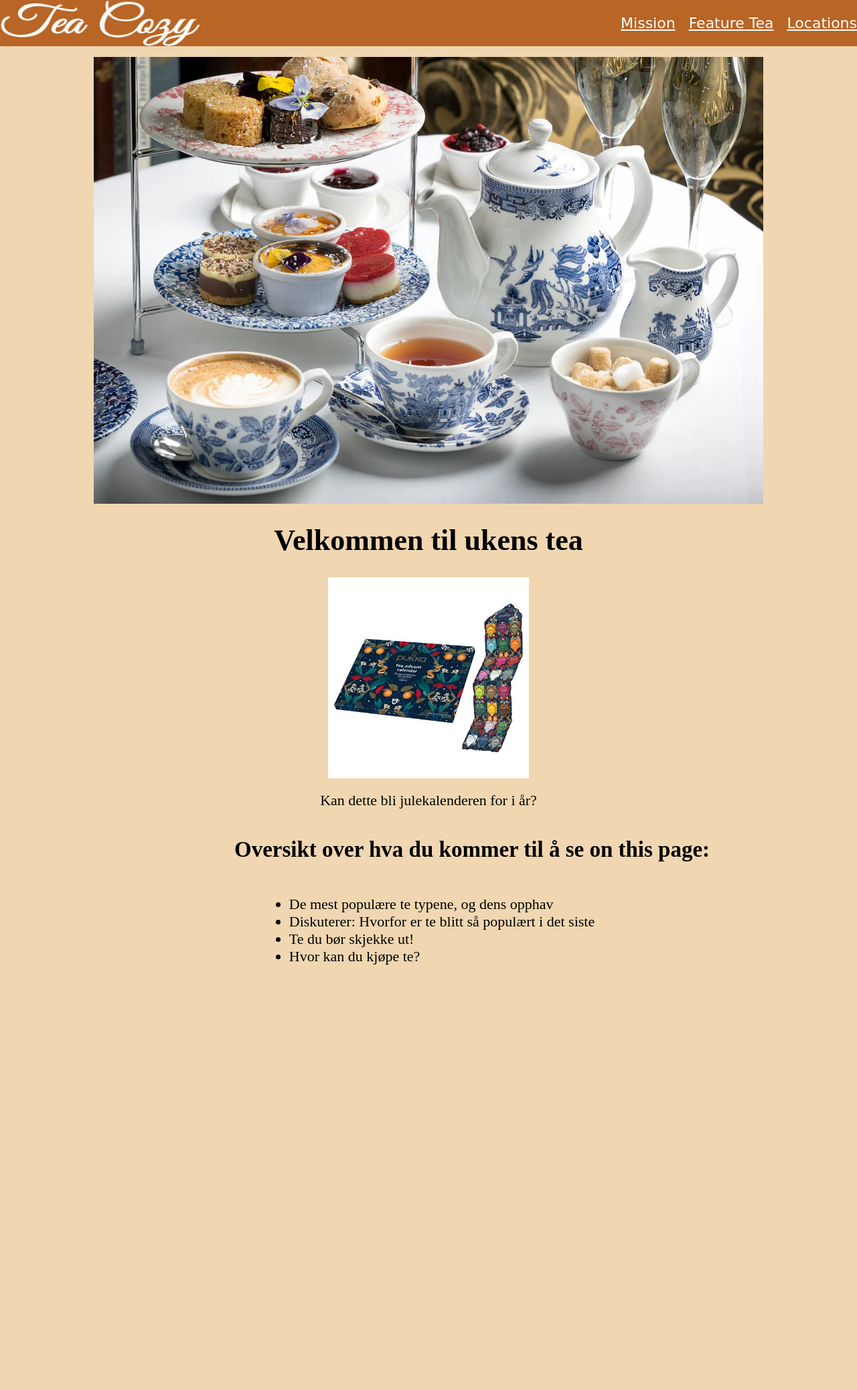
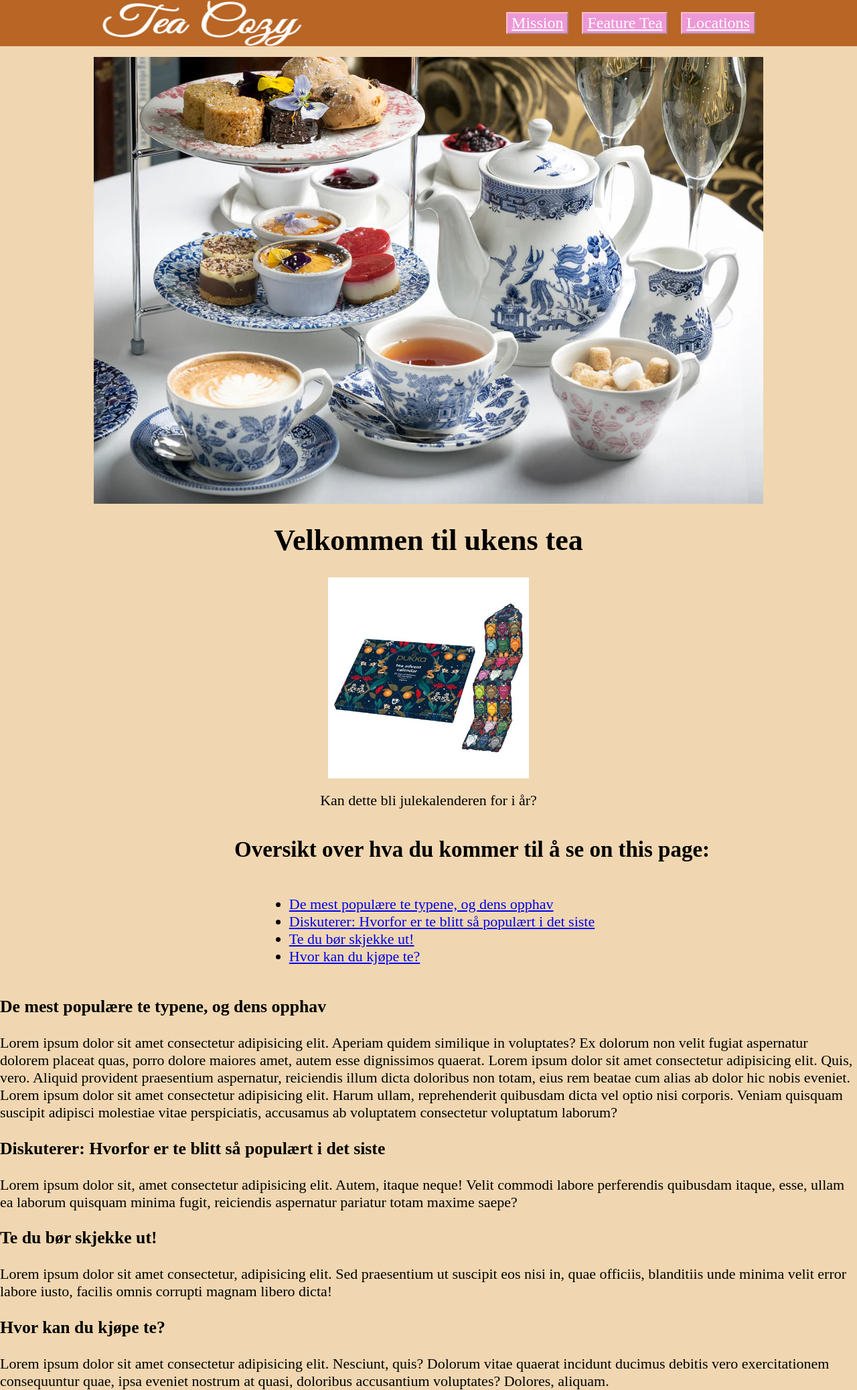
Before and after one commit to annenorenes/annenorenes.github.io, a plain HTML site: page CA/tea party/index.html in a window 1280 px wide. Shown: the whole page at 67% size. Before the commit the page ends 1463 px from the top, so only its background shows below. Drawn offline with Linux system fonts and the light colour scheme.

Commit message:
arbeid 2

```diff
--- a/CA/tea party/index.html
+++ b/CA/tea party/index.html
@@ -9,15 +9,16 @@
 </head>
 
 <body>
+
     <header>
-        <nav>
-        <img src="/CA/tea party/bilder/img-tea-cozy-logo.webp" width="300px" alt="Logo">
+            <nav>
+                <img src="/CA/tea party/bilder/img-tea-cozy-logo.webp" width="300px" alt="Logo">
 
-        <div class="links">
-            <a href="#">Mission</a>
-            <a href="#">Feature Tea</a>
-            <a href="#">Locations</a>
-        </div>
+            <div class="links">
+                <button><a href="misson.html">Mission</a></button>
+                <button><a href="#">Feature Tea</a></button>
+                <button><a href="#">Locations</a></button>
+            </div>
         </nav>
     </header>
 
@@ -44,17 +45,37 @@
         <h2> Oversikt over hva du kommer til å se on this page: </h2>
         <div class="oversikt">
             <ul class="oversikt-liste">
-                <li> De mest populære te typene, og dens opphav </li>
-                <li> Diskuterer: Hvorfor er te blitt så populært i det siste </li>
-                <li> Te du bør skjekke ut!</li>
-                <li> Hvor kan du kjøpe te?</li>
+                <li><a href="#første">De mest populære te typene, og dens opphav</a></li>
+                <li><a href="#andre">Diskuterer: Hvorfor er te blitt så populært i det siste</a></li>
+                <li><a href="#tredje">Te du bør skjekke ut!</a></li>
+                <li><a href="#fjerde">Hvor kan du kjøpe te?</a></li>
             </ul>
+        </div>
 
 
+        <article>
+            <div id="første">
+                <h3> De mest populære te typene, og dens opphav</h3>
+                    <p> Lorem ipsum dolor sit amet consectetur adipisicing elit. Aperiam quidem similique in voluptates? Ex dolorum non velit fugiat aspernatur dolorem placeat quas, porro dolore maiores amet, autem esse dignissimos quaerat. Lorem ipsum dolor sit amet consectetur adipisicing elit. Quis, vero. Aliquid provident praesentium aspernatur, reiciendis illum dicta doloribus non totam, eius rem beatae cum alias ab dolor hic nobis eveniet. Lorem ipsum dolor sit amet consectetur adipisicing elit. Harum ullam, reprehenderit quibusdam dicta vel optio nisi corporis. Veniam quisquam suscipit adipisci molestiae vitae perspiciatis, accusamus ab voluptatem consectetur voluptatum laborum?</p>
+            </div>
 
+            <div id="andre">
+                <h3> Diskuterer: Hvorfor er te blitt så populært i det siste </h3>
+                    <p> Lorem ipsum dolor sit, amet consectetur adipisicing elit. Autem, itaque neque! Velit commodi labore perferendis quibusdam itaque, esse, ullam ea laborum quisquam minima fugit, reiciendis aspernatur pariatur totam maxime saepe?</p>
+            </div>
 
-        </div>
+            <div id="tredje">
+                <h3> Te du bør skjekke ut! </h3>
+                    <p> Lorem ipsum dolor sit amet consectetur, adipisicing elit. Sed praesentium ut suscipit eos nisi in, quae officiis, blanditiis unde minima velit error labore iusto, facilis omnis corrupti magnam libero dicta!</p>
+            </div>
 
+            <div id="fjerde">
+                <h3> Hvor kan du kjøpe te?</h3>
+                    <p> Lorem ipsum dolor sit amet consectetur adipisicing elit. Nesciunt, quis? Dolorum vitae quaerat incidunt ducimus debitis vero exercitationem consequuntur quae, ipsa eveniet nostrum at quasi, doloribus accusantium voluptates? Dolores, aliquam.
+                </p>
+            </div>
+
+        </article>
 
 
 
--- a/CA/tea party/stilark.css
+++ b/CA/tea party/stilark.css
@@ -12,7 +12,7 @@ header nav {
     background-color: rgb(184, 101, 37);
 
     display: flex;
-    justify-content: space-between;
+    justify-content: space-around;
     align-items: center;
     width: 100%;
     position: fixed;
@@ -27,19 +27,25 @@ header nav img {
 .links {
     display: flex;
     gap: 20px;
+    justify-content: space-evenly;
 }
 
 .links a{
     color: rgb(254, 254, 254);
-    font-family: cursive;
+    font-family: 'Times New Roman', Times, serif;
     border-color: white;
     border-radius: 15%;
+    font-size: x-large;
 }
 
 .links a:hover{
     color: #ff7433;
 }
 
+button {
+    background-color: rgb(237, 152, 214);
+    border-color: pink;
+}
 
 .framside{
     padding-top: 85px;
@@ -81,3 +87,12 @@ main h2{
     display: inline-block;
     text-align: left;
 }
+
+
+
+
+
+/* for pc */
+@media (max-width: 1440px){
+
+}
--- /dev/null
+++ b/Fra timene/media q/stilark.css
@@ -0,0 +1,60 @@
+html, body {
+    width: 100%;
+    /* height: 100%;  */
+    margin: 0; padding: 0;
+}
+main {
+    width: 100%;
+    height: 100%;
+    display: grid;
+    gap: 5px;
+    grid-template-columns: repeat(5, 1fr);
+    grid-template-rows: repeat(3, 1fr);
+    grid-template-areas:
+    "a b c d d"
+    "a f f g i"
+    "e f f h i";
+}
+main > div {
+    border: 1px solid black;
+    padding: 10px;
+    display: grid;
+    place-items: center;
+    /* display: flex;
+    justify-content: center;
+    align-items: center; */
+    font-size: 2rem;
+}
+
+.ga1 { grid-area: a; background-color: yellow; }
+.ga2 { grid-area: b; } /* NB: Denne boksen får satt et bakgrunnsbilde lenger nede i koden */
+.ga3 { grid-area: c; background-color: pink; }
+.ga4 { grid-area: d; background-color: red; }
+.ga5 { grid-area: e; background-color: grey; }
+.ga6 { grid-area: f; background-color: aquamarine; }
+.ga7 { grid-area: g; background-color: rgb(243, 209, 215); }
+.ga8 { grid-area: h; background-color: rgb(228, 227, 253); }
+.ga9 { grid-area: i; background-color: rgb(255, 243, 178); }
+
+.ga2 {
+    background: url('../css-flex/bileter/whale-9619752_640.png');
+    background-repeat: none;
+    background-position: center;
+    background-size: cover;
+}
+
+@media only screen and (max-width: 900px) {
+    main {
+        display: grid;
+        gap: 5px;
+        grid-template-columns: repeat(3, 1fr);
+        grid-template-rows: repeat(6, 1fr);
+        grid-template-areas:
+        "a b c"
+        "a f f"
+        "e f f"
+        "d d g"
+        "i h ."
+        "i . .";
+    }
+}
```
Also changed, not shown: CA/tea party/misson.css (added, +8 -0 lines), CA/tea party/misson.html (added, +22 -0 lines), Fra timene/media q/index.html (added, +56 -0 lines).
